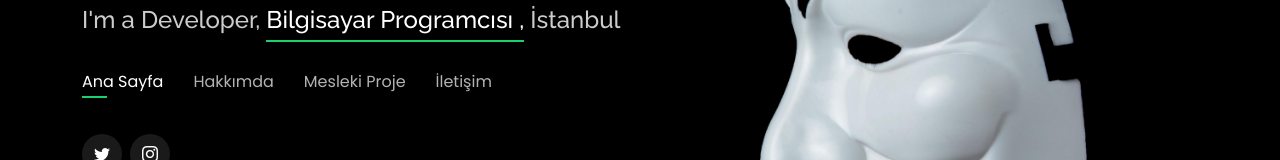
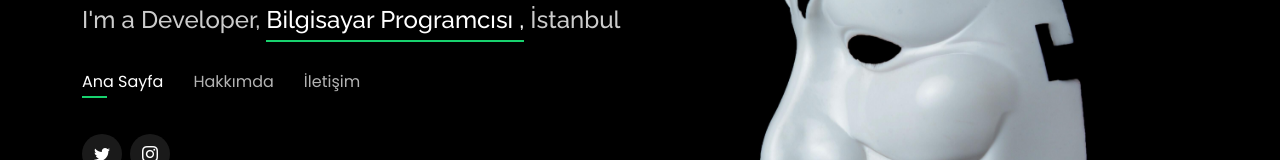
Before and after one commit to arslansly/AktifWebSitem, a plain HTML site: page index.html in a window 1280 px wide. Shown: the part 344-504 px from the top of the page. Drawn offline with nearby package versions, Linux system fonts and the light colour scheme.

Commit message:
sayfa silme

```diff
--- a/index.html
+++ b/index.html
@@ -70,7 +70,7 @@
           <li><a class="nav-link active" href="#header">Ana Sayfa</a></li>
           <li><a class="nav-link" href="#about">Hakkımda</a></li>
 
-          <li><a class="nav-link" href="#resume">Mesleki Proje</a></li>
+       <!--  <li><a class="nav-link" href="#resume">Mesleki Proje</a></li> -->
          <!-- <li><a class="nav-link" href="#services">Services</a></li> -->
          <!-- <li><a class="nav-link" href="#portfolio">Portfolio</a></li> -->
           <li><a class="nav-link" href="#contact">İletişim</a></li>
```
